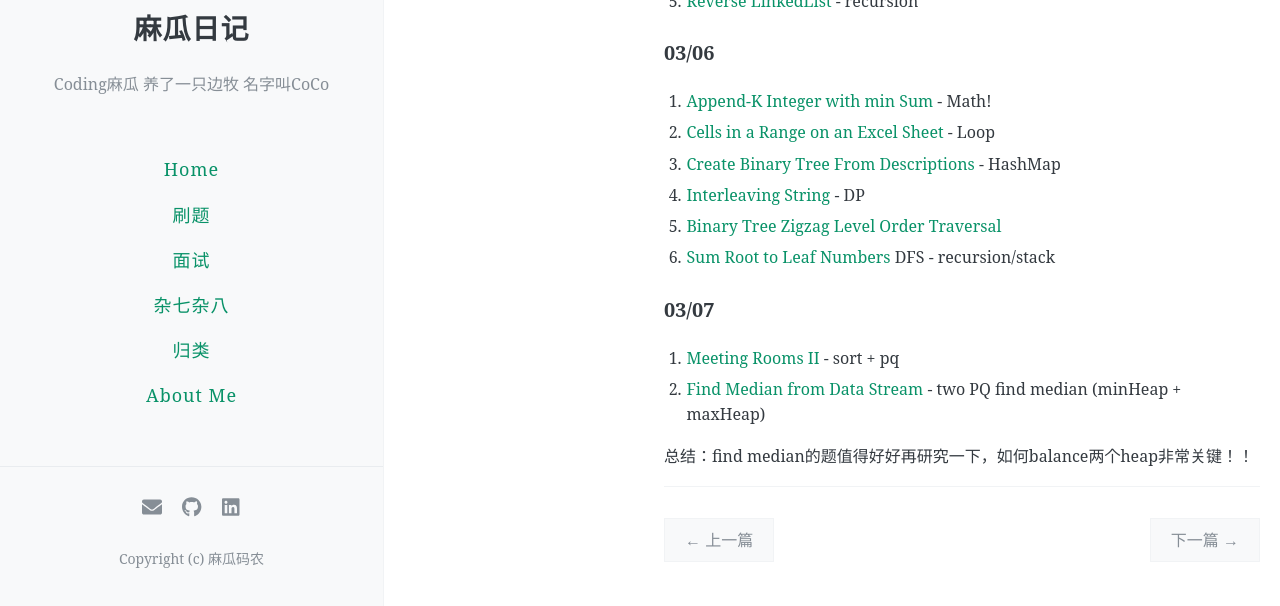
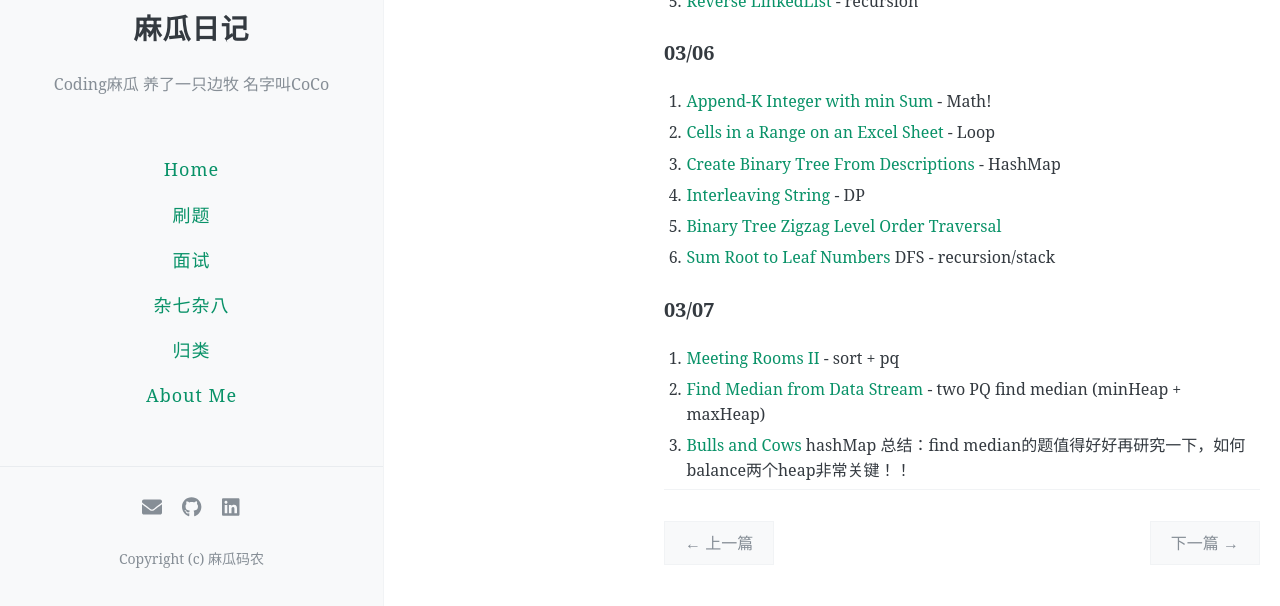
Before and after one commit to bfding95/bfding95.Github.io, a Jekyll site: the page built from _posts/2022-03-01-March-leetcode-record.md, in a window 1280 px wide and 900 px high, scrolled down 609 px, cut to the strip 294-900 px from the top of the window. Built offline with Jekyll 4.4.1, drawn with Linux system fonts in a browser that asks for light colours; comment, search, counter and statistics services are not loaded.

Commit message:
3.7 update

```diff
--- a/_posts/2022-03-01-March-leetcode-record.md
+++ b/_posts/2022-03-01-March-leetcode-record.md
@@ -45,5 +45,5 @@ ToDo: 熟悉熟练BackTracking题目
 ### 03/07
 1. [Meeting Rooms II](https://leetcode.com/problems/meeting-rooms-ii) - sort + pq
 2. [Find Median from Data Stream](https://leetcode.com/problems/find-median-from-data-stream) - two PQ find median (minHeap + maxHeap)
-
+3. [Bulls and Cows](https://leetcode.com/problems/bulls-and-cows/) hashMap
 总结：find median的题值得好好再研究一下，如何balance两个heap非常关键！！
```
